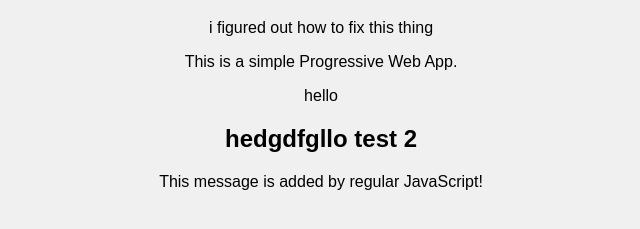
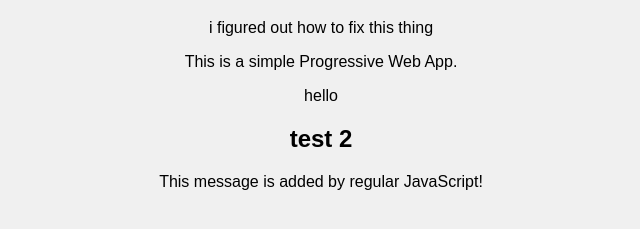
Before and after one commit to gs-cp1/WebApp, a plain HTML site: page index.html in a window 1280 px wide. Shown: the part 61-290 px from the top of the page, without its empty margins (319-959 px from the left). Drawn offline with Linux system fonts and the light colour scheme.

Commit message:
Update index.html

```diff
--- a/index.html
+++ b/index.html
@@ -14,14 +14,14 @@
 
     <p>This is a simple Progressive Web App.</p>
     <p>hello</p>
-    <h2>hedgdfgllo test 2</h2>
+    <h2>test 2</h2>
 
 
     <!-- Regular JavaScript file  -->
     <script src="main.js"></script>
 
     <!-- Service Worker registration -->
-    <!-- <script src="app.js"></script> -->
+    <script src="app.js"></script>
 
      <!--comment out the service worker ^^ during dev to see proper updates in the browser-->
 </body>
```
